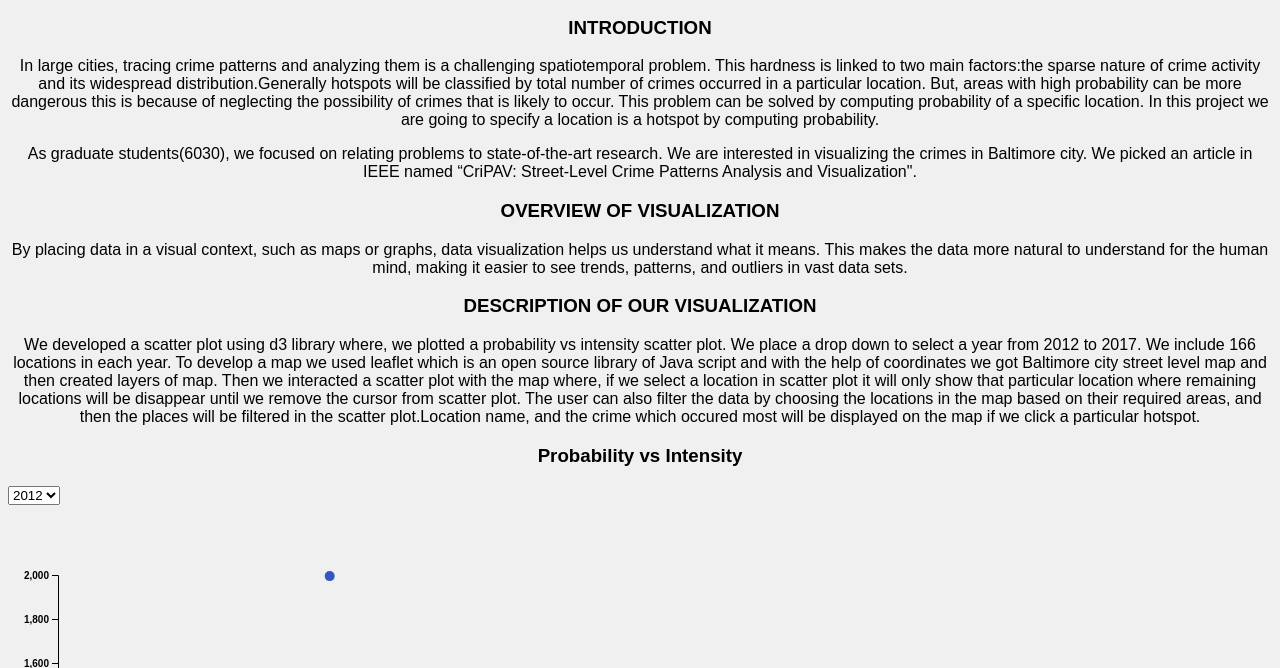
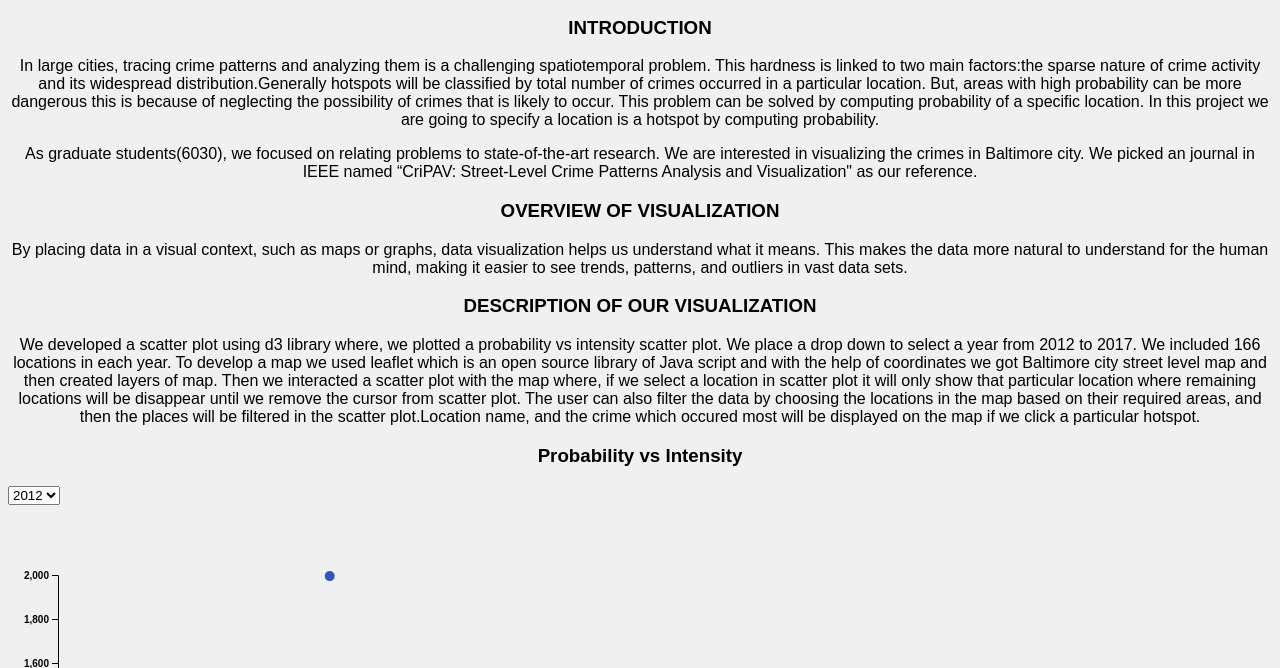
Before and after one commit to VenkataRevanthNaidu/DatavizG14, a plain HTML site: page index.html in a window 1280 px wide. Shown: the part 132-800 px from the top of the page. Drawn offline with nearby package versions, Linux system fonts and the light colour scheme.

Commit message:
Update index.html

```diff
--- a/index.html
+++ b/index.html
@@ -77,7 +77,7 @@ This problem can be solved by computing probability of a specific location. In t
 
 
 <p><center>As graduate students(6030), we focused on relating problems to state-of-the-art research. We are interested in visualizing the crimes in Baltimore city.
- We picked an article in IEEE named “CriPAV: Street-Level Crime Patterns Analysis and Visualization".</center></p>
+ We picked an journal in IEEE named “CriPAV: Street-Level Crime Patterns Analysis and Visualization" as our reference.</center></p>
 
 <h3><center>OVERVIEW OF VISUALIZATION</center></h3>
 <p><center>By placing data in a visual context, such as maps or graphs, data visualization helps us understand what it means. This makes the data more natural to understand for the human mind,
@@ -85,7 +85,7 @@ making it easier to see trends, patterns, and outliers in vast data sets.</cente
 
 <h3><center>DESCRIPTION OF OUR VISUALIZATION</center></h3>
 <p><center>We developed a scatter plot using d3 library where, we plotted a probability vs intensity scatter plot.
-We place a drop down to select a year from 2012 to 2017. We include 166 locations in each year. To develop a map we used leaflet which is an open source library of Java script and with the help of coordinates we got Baltimore city street level map and then created layers of map.
+We place a drop down to select a year from 2012 to 2017. We included 166 locations in each year. To develop a map we used leaflet which is an open source library of Java script and with the help of coordinates we got Baltimore city street level map and then created layers of map.
 Then we interacted a scatter plot with the map where, if we select a location in scatter plot it will only show that particular location where remaining locations will be disappear until we remove the cursor from scatter plot.
 The user can also filter the data by choosing the locations in the map based on their required areas, and then the places will be filtered in the scatter plot.Location name, and the crime which occured most will be displayed on the map if we click a particular hotspot.</cenetr></p>
 </div>
```
